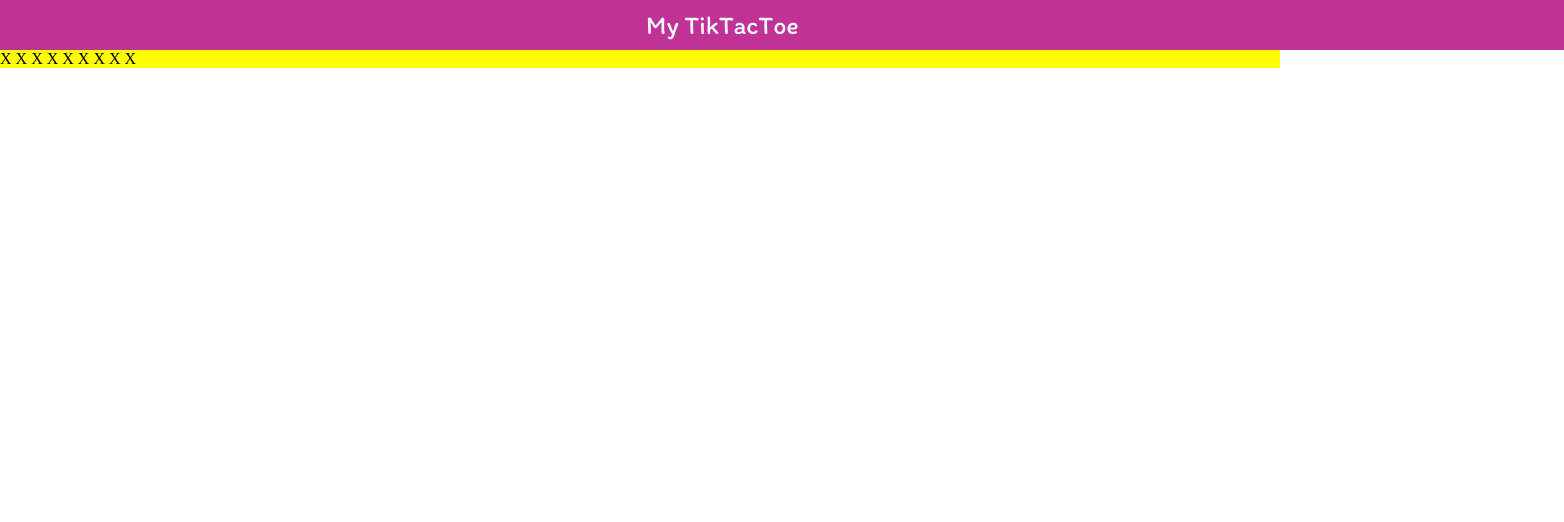
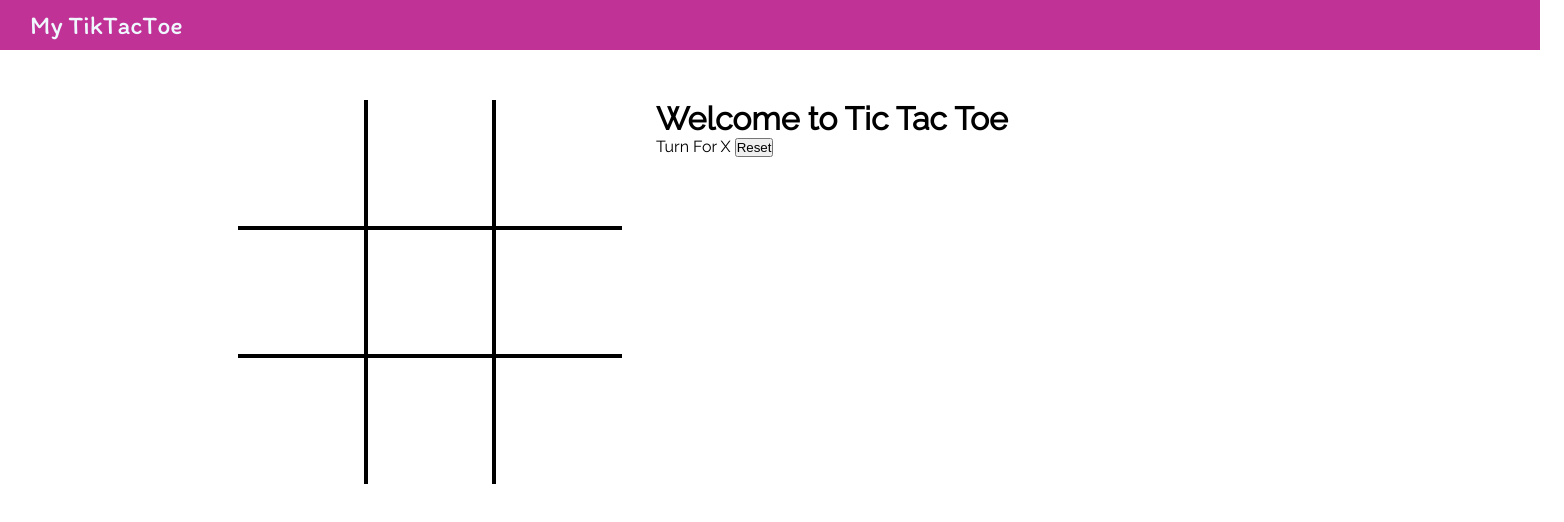
Before and after one commit to poojarupanwar/mini-projects, a plain HTML site: page TicTackToe/index.html in a window 1280 px wide. Shown: the whole page, 1564 px wide, since content can reach past the window. Drawn offline with Linux system fonts and the light colour scheme.

Commit message:
tic tack toe index file added

```diff
--- a/TicTackToe/index.html
+++ b/TicTackToe/index.html
@@ -18,16 +18,25 @@
 
     <div class="gameContainer">
         <div class="Container">
-            <div class="box">
-                <span class="boxtext">X</span>
-                <span class="boxtext">X</span>
-                <span class="boxtext">X</span>
-                <span class="boxtext">X</span>
-                <span class="boxtext">X</span>
-                <span class="boxtext">X</span>
-                <span class="boxtext">X</span>
-                <span class="boxtext">X</span>
-                <span class="boxtext">X</span>
+            <div class="box bt-0 bl-0" ><span class="boxtext"></span></div>
+            <div class="box bt-0" ><span class="boxtext"></span></div>
+            <div class="box bt-0 br-0"><span class="boxtext"></span></div>
+            <div class="box bl-0"><span class="boxtext"></span></div>
+            <div class="box"><span class="boxtext"></span></div>
+            <div class="box br-0"><span class="boxtext"></span></div>
+            <div class="box bb-0 bl-0"><span class="boxtext"></span></div>
+            <div class="box bb-0"><span class="boxtext"></span></div>
+            <div class="box bb-0 br-0"><span class="boxtext"></span></div>
+        </div>
+
+        <div class="gameInfo">
+            <h1>Welcome to Tic Tac Toe</h1>
+            <div>
+                    <span class="info">Turn For X </span>
+                    <button id="reset">Reset</button>
+            </div>
+            <div class="imgbox">
+                <img src="excited.gif" alt="">
             </div>
         </div>
     </div>
--- a/TicTackToe/script.js
+++ b/TicTackToe/script.js
@@ -0,0 +1,17 @@
+console.log("Welcome To tic tack toe");
+let music=new Audio("music.mp3")
+let turnMusic=new Audio("ting.mp3");
+let gameover=new Audio("gameover.mp3");
+let turn="X";
+
+//function to cham
+const changeTurn=()=>{
+    return turn==='X'?"0":"X"
+}
+
+//function to check for win
+const checkWin=()=>{
+
+}
+
+///Main logic start
--- a/TicTackToe/styles.css
+++ b/TicTackToe/styles.css
@@ -1,5 +1,5 @@
 @import url('https://fonts.googleapis.com/css2?family=Itim&family=Merriweather:wght@300&family=Raleway&display=swap');
-
+@import url('https://fonts.googleapis.com/css2?family=Itim&family=Maven+Pro&family=Raleway&display=swap');
 *{
     margin: 0;
     padding: 0;
@@ -12,7 +12,7 @@ nav{
     font-size: 26px;
     display: flex;
     align-items: center;
-    padding: 0 12px;
+    padding: 0 ;
     margin: 0;
     font-family: 'Itim', cursive;
 
@@ -20,10 +20,47 @@ nav{
 
 nav ul{
     list-style-type:none;
-    margin:5px 634px;
+    margin:0 30px ;
 }
 .gameContainer{
-    background-color: yellow;
     display: flex;
-    margin: auto;
+    justify-content: center;
+    margin-top: 50px;
 }
+.Container{
+    display: grid;
+    grid-template-rows: repeat(3,10vw);
+    grid-template-columns: repeat(3,10vw);
+}
+
+.box{
+    border: 2px solid black ;
+    font-size: 5vw;
+    cursor: pointer;
+    display: flex;
+    align-items: center;
+    justify-content: center;
+}
+.box:hover{
+    background-color: rgb(252, 212, 252);
+}
+
+.gameInfo{
+    padding: 0 34px;
+    font-family: 'Raleway', sans-serif;
+}
+.imgbox img{
+    display: none;
+}
+.br-0{
+    border-right: 0;
+}
+.bl-0{
+    border-left: 0;
+}
+.bt-0{
+    border-top: 0;
+}
+.bb-0{
+    border-bottom: 0;
+}
```
